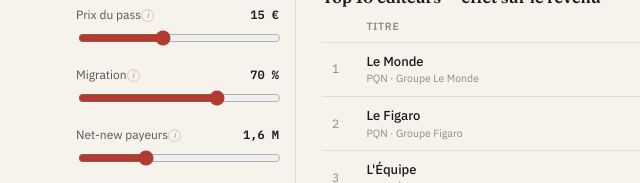
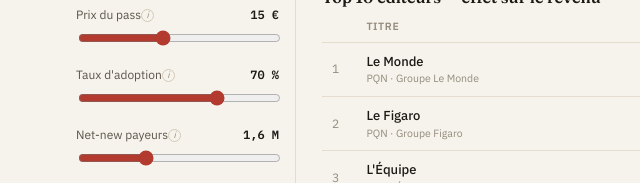
Before and after one commit to stephanecambon/licence-globale-media-fr, a website: page docs/index.html in a window 1280 px wide. Shown: the part 232-415 px from the top of the page, 0-640 px from the left. Drawn offline with Linux system fonts and the light colour scheme.

Commit message:
ux(rail): renomme le levier « Migration » en « Taux d'adoption »
Clé interne (taux_migration), URL (mig) et presets inchangés — seul le
libellé affiché change. « Migration » prêtait à confusion (on pouvait
croire que net-new=0 vidait la base) ; « Taux d'adoption » + l'aide
(« part des payeurs actuels qui adoptent le pass ») lève l'ambiguïté.

```diff
--- a/docs/index.html
+++ b/docs/index.html
@@ -495,7 +495,7 @@ function selectCle(host){
   el.querySelector('select').onchange=e=>{ state.cle_audience=e.target.value; markPreset(); render(); };
   host.appendChild(el);
 }
-const LABELS={prix_pass:'Prix du pass',taux_migration:'Migration',net_new:'Net-new payeurs',part_apporteur:"Part à l'apporteur",enveloppe_ia:'Enveloppe IA'};
+const LABELS={prix_pass:'Prix du pass',taux_migration:"Taux d'adoption",net_new:'Net-new payeurs',part_apporteur:"Part à l'apporteur",enveloppe_ia:'Enveloppe IA'};
 const labelOf=k=>LABELS[k]||k;
 
 /* =================== rendu =================== */
```
Also changed, not shown: app/index.src.html (+1 -1 lines).
